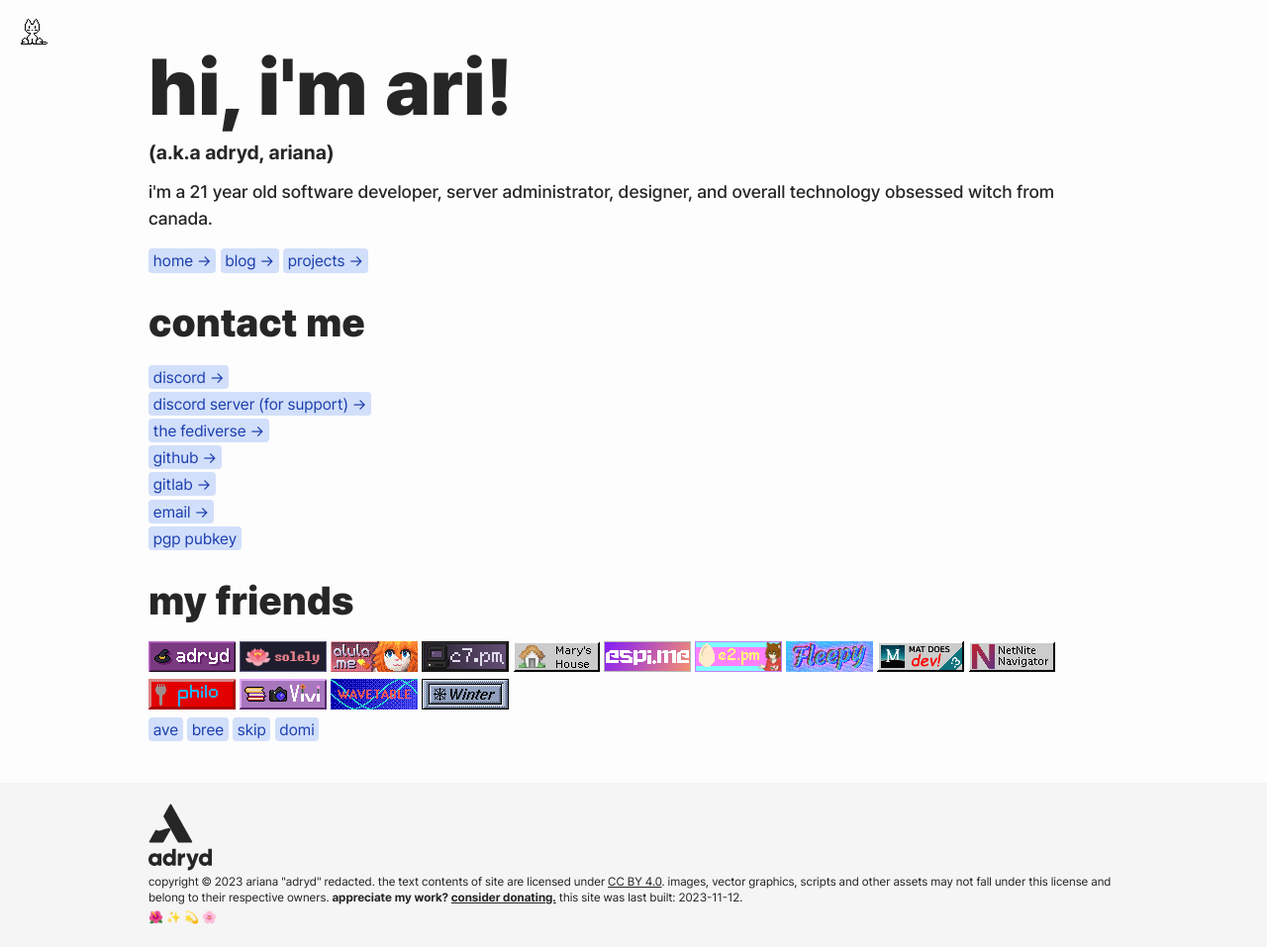
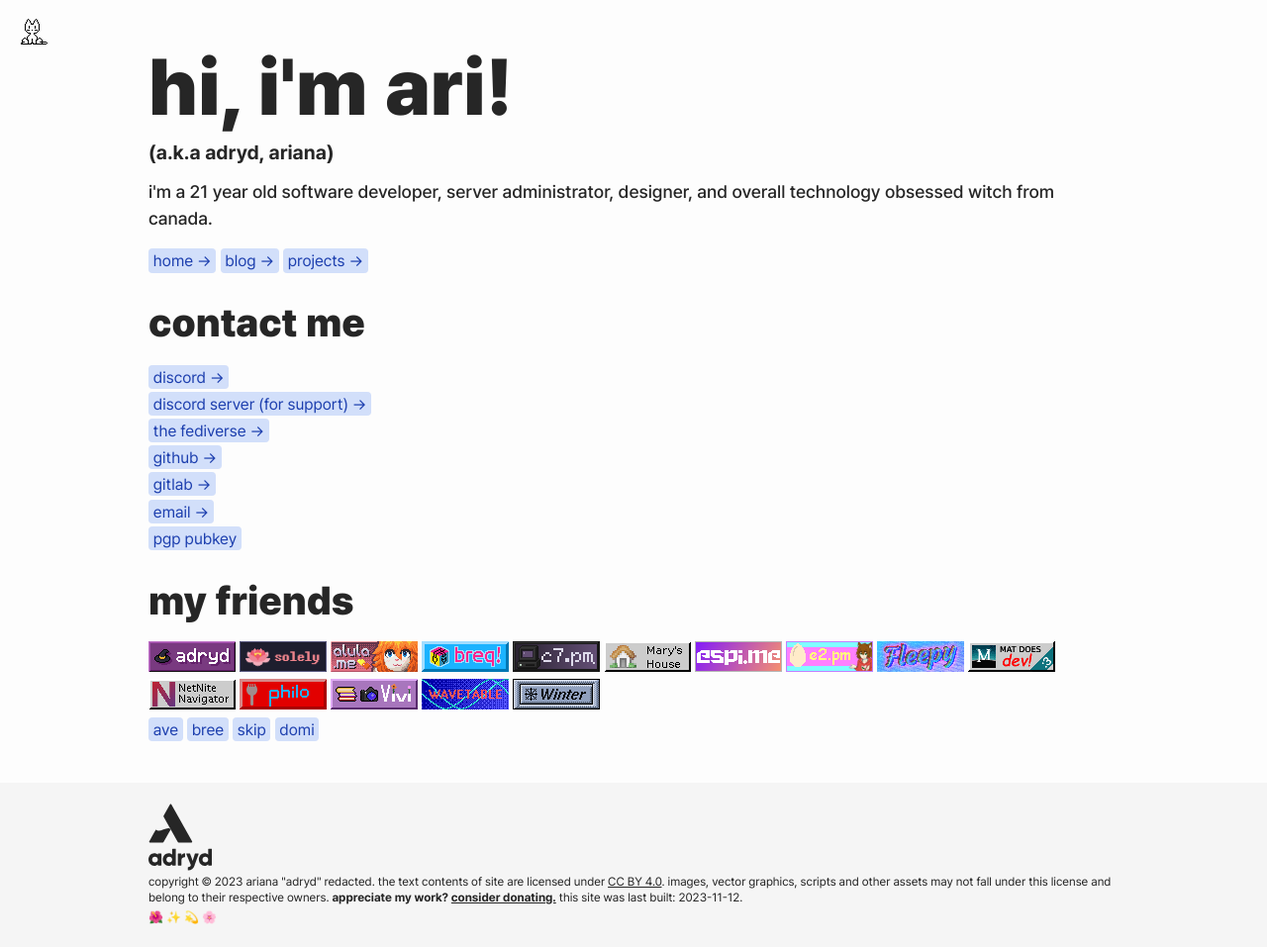
Before and after one commit to adryd325/website, a Jekyll site: the page built from index.html, in a window 1280 px wide. Shown: the whole page at 99% size. Built offline with Jekyll 4.4.1, drawn with Linux system fonts in a browser that asks for light colours.

Commit message:
add brooke's 88x31

```diff
--- a/index.html
+++ b/index.html
@@ -75,6 +75,9 @@ title: home
       <a class="inline-flex" href="//alula.me/"
         ><img src="/static/buttons/alula.png" alt="alula"
       /></a>
+      <a class="inline-flex" href="//breq.dev"
+        ><img src="/static/buttons/breq.png" alt="breq!"
+      /></a>
       <a class="inline-flex" href="//c7.pm"
         ><img src="/static/buttons/c7-badge.png" alt="c7.pm"
       /></a>
```
Also changed, not shown: static/buttons/breq.png (added).
